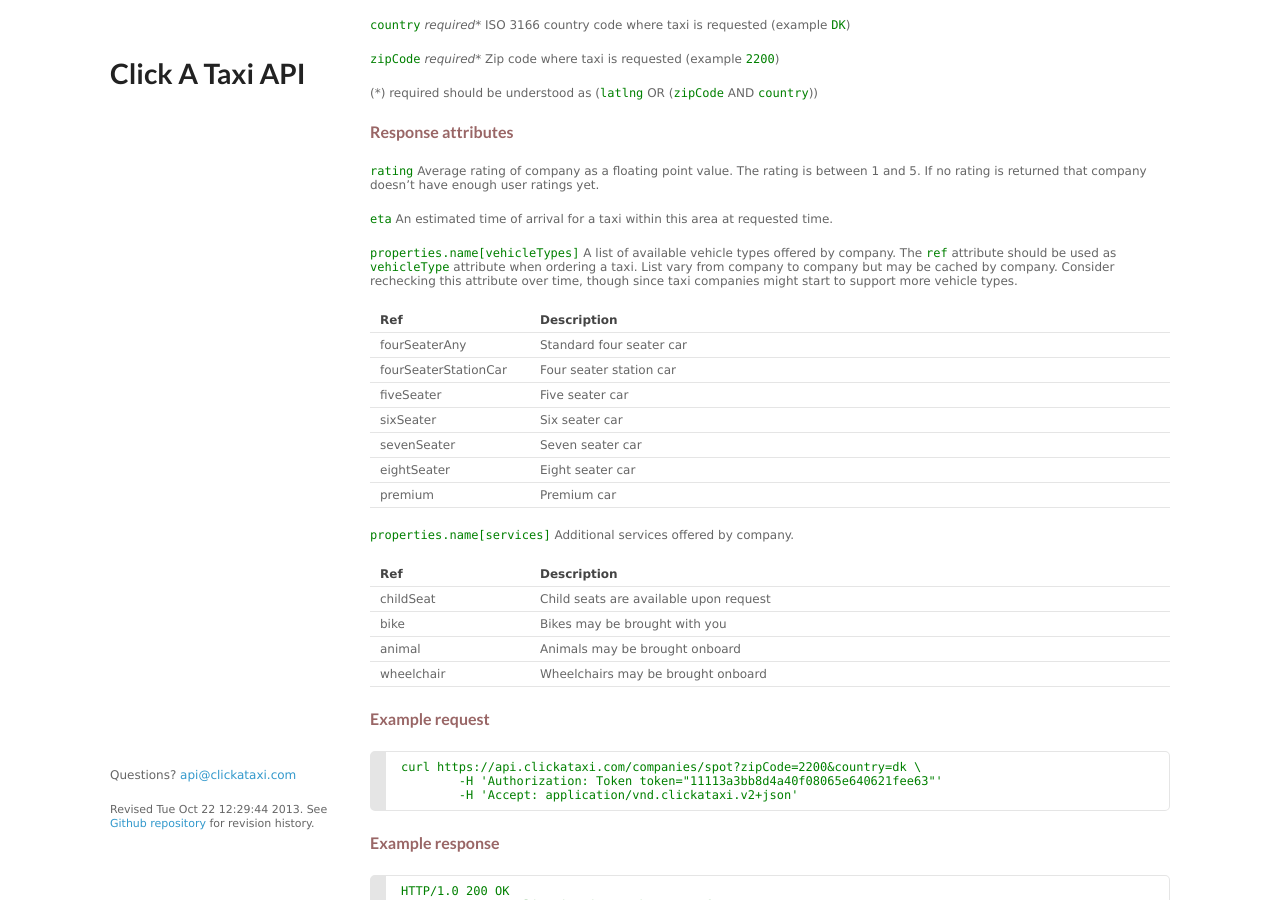
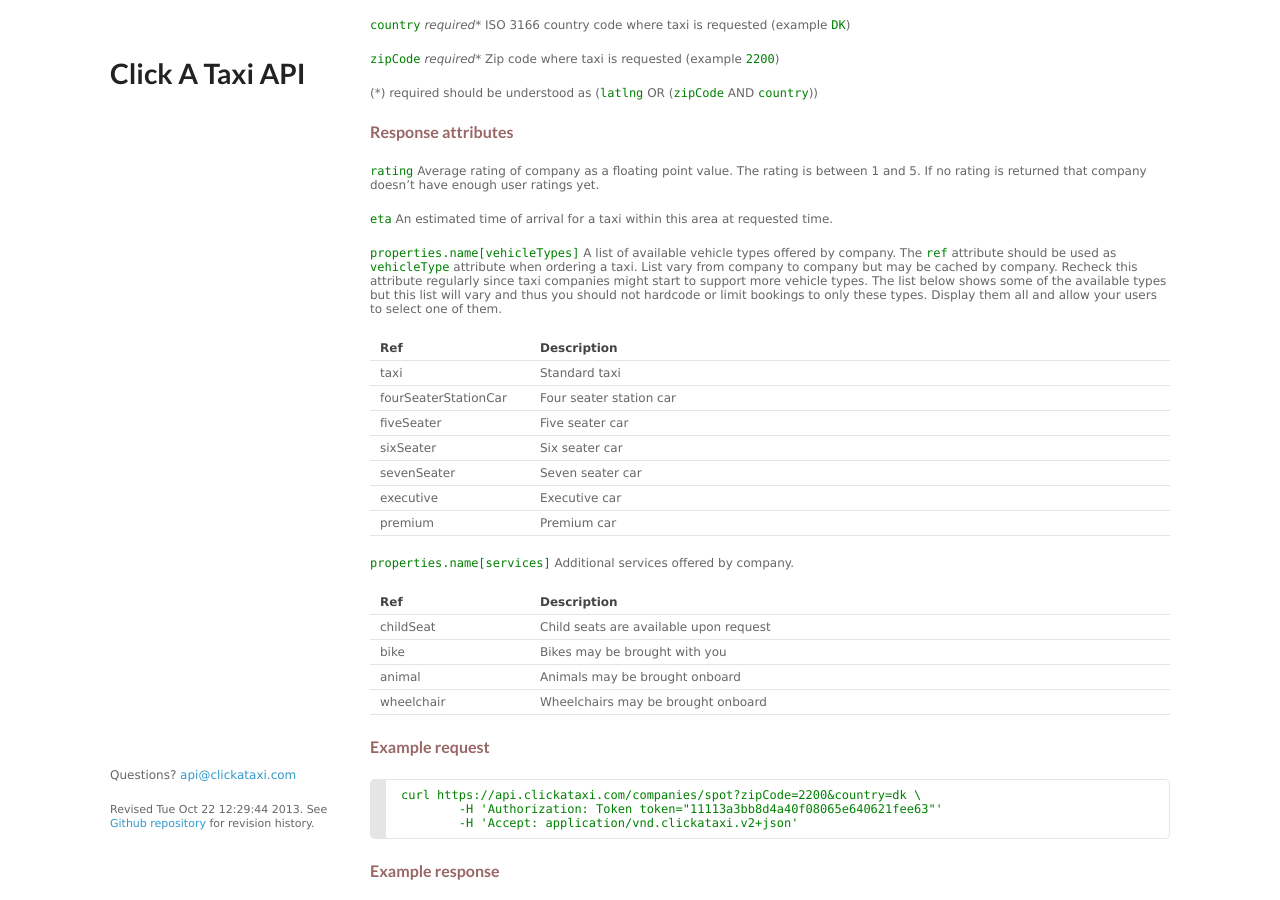
Before and after one commit to clickataxi/api-documentation, a Jekyll site: the page built from index.md, in a window 1280 px wide and 900 px high, scrolled down 4578 px. Built offline with Jekyll 4.4.1, drawn with Linux system fonts in a browser that asks for light colours; Markdown is read by kramdown in place of the engine named in the settings; some of the changed text lies outside the part shown.

Commit message:
Adds more information about vehicle types

```diff
--- a/index.md
+++ b/index.md
@@ -288,7 +288,7 @@
 
 `eta` An estimated time of arrival for a taxi within this area at requested time.
 
-`properties.name[vehicleTypes]` A list of available vehicle types offered by company. The `ref` attribute should be used as `vehicleType` attribute when ordering a taxi. List vary from company to company but may be cached by company. Consider rechecking this attribute over time, though since taxi companies might start to support more vehicle types.
+`properties.name[vehicleTypes]` A list of available vehicle types offered by company. The `ref` attribute should be used as `vehicleType` attribute when ordering a taxi. List vary from company to company but may be cached by company. Recheck this attribute regularly since taxi companies might start to support more vehicle types. The list below shows some of the available types but this list will vary and thus you should not hardcode or limit bookings to only these types. Display them all and allow your users to select one of them.
 
 <table>
 	<tr>
@@ -296,8 +296,8 @@
 		<th>Description</th>
 	</tr>
 	<tr>
-		<td>fourSeaterAny</td>
-		<td>Standard four seater car</td>
+		<td>taxi</td>
+		<td>Standard taxi</td>
 	</tr>
 	<tr>
 		<td>fourSeaterStationCar</td>
@@ -316,8 +316,8 @@
 		<td>Seven seater car</td>
 	</tr>
 	<tr>
-		<td>eightSeater</td>
-		<td>Eight seater car</td>
+		<td>executive</td>
+		<td>Executive car</td>
 	</tr>
 	<tr>
 		<td>premium</td>
@@ -1091,13 +1091,13 @@
 
 #### Request parameters
 
-`latlng` _required*_ Latitude and longitude of origin (example `55.10,12.13`)
-
 `query` _required*_ String with value to be searched (example `jagtvej`)
 
 `language` ISO 639-1 language code for getting localized names for returned results (example `da`). Defaults to `en`
 
-`radius` Radius of results to be returned. Defaults to `5000` (meters)
+`latlng` Latitude and longitude of origin (example `55.10,12.13`)
+
+`radius` Radius of results to be returned. Only used if `latlng` is specified. Defaults to `5000` (meters)
 
 
 #### Response parameters
@@ -1106,7 +1106,7 @@
 
 `categories` Array of categories.
 
-`type` Type of place. Currently supports `google`.
+`type` Type of place. Currently supports `internal` and `google`.
 
 
 #### Example request
```
